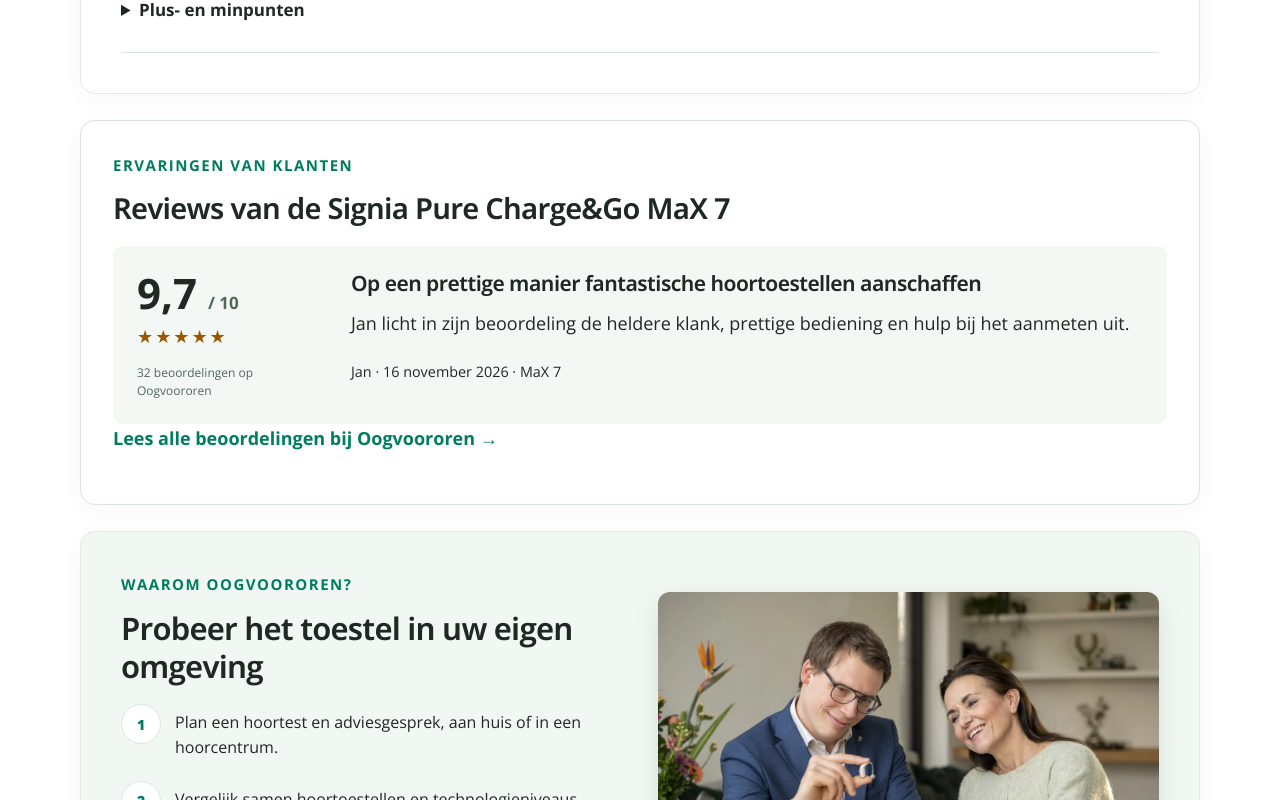
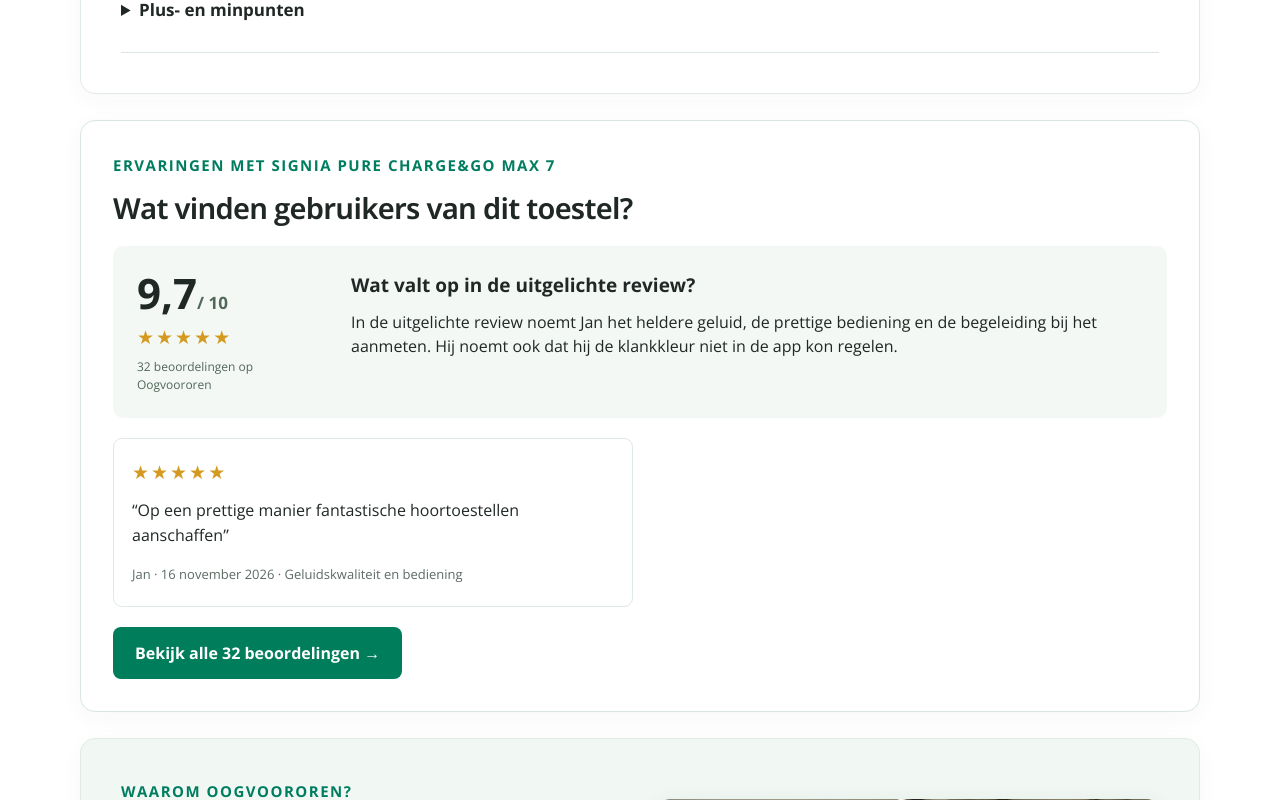
Before and after one commit to jo0stjo0st/oogvoororen-cro, a Next.js app: page /experimenten/signia-max-7 in a window 1280 px wide. Shown: the part 1720-2520 px from the top of the page. Built offline with nearby package versions, Linux system fonts and the light colour scheme.

Commit message:
Share Bernafon review and accessory layouts across product pages

```diff
--- a/src/app/experimenten/signia-max-7/page.tsx
+++ b/src/app/experimenten/signia-max-7/page.tsx
@@ -1,3 +1,5 @@
+import { ProductAccessories } from "@/features/products/product-accessories";
+import { ProductReviews } from "@/features/reviews/product-reviews";
 import type { Metadata } from "next";
 import Image from "next/image";
 import Link from "next/link";
@@ -64,10 +66,11 @@ export default function SigniaMaxProduct(){
    </div>
   </section>
   <section className="cro-complete-reviews-section" id="reviews">
-   <div className="cro-reviews-card"><div className="cro-reviews-head"><div><p className="eyebrow">Ervaringen van klanten</p><h2>Reviews van de Signia Pure Charge&Go MaX 7</h2></div></div>
-    <div className="cro-reviews-summary"><div className="cro-reviews-score"><strong>9,7 <span>/ 10</span></strong><span className="encanta-stars" aria-hidden="true">★★★★★</span><small>32 beoordelingen op Oogvoororen</small></div><div><h3>Op een prettige manier fantastische hoortoestellen aanschaffen</h3><p>Jan licht in zijn beoordeling de heldere klank, prettige bediening en hulp bij het aanmeten uit.</p><small>Jan · 16 november 2026 · MaX 7</small></div></div>
-    <p className="mt-5"><a className="cro-complete-textlink" href={liveProduct+"#reviews"}>Lees alle beoordelingen bij Oogvoororen →</a></p>
-   </div>
+   <ProductReviews source={{
+    productName:maxName, average:9.7, scale:10, count:32, url:liveProduct+"#reviews",
+    summary:"In de uitgelichte review noemt Jan het heldere geluid, de prettige bediening en de begeleiding bij het aanmeten. Hij noemt ook dat hij de klankkleur niet in de app kon regelen.",
+    samples:[{id:1,name:"Jan",rating:10,date:"16 november 2026",topic:"Geluidskwaliteit en bediening",text:"Op een prettige manier fantastische hoortoestellen aanschaffen"}],
+   }}/>
   </section>
   <section className="cro-complete-section cro-complete-service"><div><p className="eyebrow">Waarom Oogvoororen?</p><h2>Probeer het toestel in uw eigen omgeving</h2><ol className="cro-complete-steps"><li><span>1</span><p>Plan een hoortest en adviesgesprek, aan huis of in een hoorcentrum.</p></li><li><span>2</span><p>Vergelijk samen hoortoestellen en technologieniveaus.</p></li><li><span>3</span><p>Probeer uw keuze vrijblijvend uit in gesprekken die voor u tellen.</p></li></ol><a href="#afspraak" className="cro-complete-textlink">Vraag persoonlijk hooradvies aan →</a></div><Image src="/images/audicien-aan-huis/advies-aan-huis.webp" alt="Een audicien bespreekt een hoortoestel tijdens een adviesgesprek" width={760} height={510}/></section>
   <section className="cro-complete-section" id="prijs"><p className="eyebrow">Prijs en vergoeding</p><h2>Wat kost de Signia MaX 7?</h2><PriceChoice/></section>
@@ -90,11 +93,14 @@ export default function SigniaMaxProduct(){
    <details><summary>Handleidingen en productdocumenten</summary><div className="download-links"><a href={manual}>Handleiding Pure Charge&amp;Go MaX (PDF) ↓</a><a href="/documents/signia-max-7-productbrochure.pdf" download>Consumentenbrochure MaX 7 (PDF) ↓</a></div></details>
    <div className="mt-3 border-t border-[#dfe8e1] pt-5"><div className="flex items-center gap-3"><Image unoptimized src={cdn+"sZTcZFko7xpct61F1IvJ1zKgrXe7n2jgZqUtdhWd.png"} width={48} height={48} alt=""/><h3>Signia One-app</h3></div><p>Pas het volume aan, wissel van luisterprogramma en controleer de batterijstatus op uw telefoon.</p><AppDownloads/><p className="mt-4"><Link className="underline" href={maxRoute+"/signia-one"}>Lees hoe Signia One werkt →</Link></p></div>
   </section>
-  <section className="cro-complete-section" id="accessoires"><p className="eyebrow">Aanvullingen voor uw hoortoestel</p><h2>Accessoires, onderhoud en onderdelen</h2>
-   <div className="cro-complete-accessories">{accessories.map(([name,description,price,path,photo])=><article key={name}><Image className="mb-4 h-36 w-full object-contain" unoptimized src={cdn+photo} width={180} height={150} alt={name}/><h3>{name}</h3><p>{description}</p><strong>{name.startsWith("Desktop")?"Inbegrepen":euros(price)}</strong><p className="!min-h-0"><a className="underline" href={"https://oogvoororen.nl/webshop/"+path}>Bekijk {name} →</a></p></article>)}</div>
-   <details className="mt-6"><summary>Onderhoud en vervangende onderdelen</summary><p>Zoek het juiste onderdeel in de webshop voor de Signia MaX 7. Uw audicien kan helpen controleren welke maat of uitvoering u draagt.</p><ul>{maintenance.map(([name,id])=><li key={name}><a className="underline" href={id.startsWith("https://")?id:liveProduct+"#bijproducten"}>{name}</a></li>)}</ul><a className="cro-complete-textlink" href="https://oogvoororen.nl/webshop/onderhoudsartikelen">Bekijk onderhoudsartikelen in de webshop →</a></details>
-   <details><summary>Instructievideo’s voor de Signia MaX</summary><p>Bekijk de productvideo’s voor hulp bij dagelijks gebruik en onderhoud.</p><a className="cro-complete-textlink" href={videos}>Bekijk de instructievideo’s →</a></details>
-  </section>
+  <ProductAccessories
+   title="Accessoires bij uw Signia MaX"
+   items={accessories.map(([name,note,price,path,photo])=>({name,note,href:"https://oogvoororen.nl/webshop/"+path,photo:cdn+photo,priceLabel:name.startsWith("Desktop")?"Inbegrepen bij het toestel":euros(price)}))}
+   maintenance={maintenance.map(([name,id])=>({name,href:id.startsWith("https://")?id:liveProduct+"#bijproducten"}))}
+   guidance="Controleer welk type filter, dome of receiver op uw toestel zit. Uw audicien kan u helpen bij de keuze."
+   videoLink={videos}
+   videoLabel="Bekijk de instructievideo’s voor de Signia MaX"
+  />
   <section className="cro-complete-section"><h2>Veelgestelde vragen</h2>
    <details><summary>Wat is het verschil tussen Signia MaX en Signia IX?</summary><p>MaX is het platform waarop vier netwerken de verwerking van onder meer stemmen, achtergrondgeluid en uw eigen stem op elkaar afstemmen. Deze serie gebruikt de Signia One-app.</p></details>
    <details><summary>Kan ik de MaX 7 aan huis uitproberen?</summary><p>Bij Oogvoororen kunt u een hoortest en adviesgesprek aan huis of in een hoorcentrum aanvragen. Samen bespreekt u of dit toestel bij uw gehoor en wensen past.</p></details>
--- /dev/null
+++ b/src/features/products/product-accessories.tsx
@@ -0,0 +1,40 @@
+import Image from "next/image";
+
+type Accessory = { name: string; href: string; photo: string; note: string; priceLabel?: string };
+
+export function ProductAccessories({title, items, maintenance, guidance, videoLink, videoLabel}: {
+  title: string;
+  items: Accessory[];
+  maintenance: {name: string; href: string}[];
+  guidance: string;
+  videoLink: string;
+  videoLabel: string;
+}) {
+  return (
+    <section className="cro-complete-section" id="accessoires">
+      <h2>{title}</h2>
+      <div className="cro-complete-accessories">
+        {items.map(({name, href, photo, note, priceLabel}) => (
+          <article key={name}>
+            <a href={href} className="encanta-accessory-link">
+              <Image unoptimized src={photo} alt="" width={180} height={140} />
+              <h3>{name}</h3>
+            </a>
+            <p>{note}</p>
+            <strong>{priceLabel}</strong>
+          </article>
+        ))}
+      </div>
+      <details>
+        <summary>Onderhoud en vervangende onderdelen</summary>
+        <h3>Bestellen in de webshop</h3>
+        <p>{guidance}</p>
+        <ul className="encanta-maintenance">
+          {maintenance.map(({name, href}) => <li key={name}><a href={href}>{name} →</a></li>)}
+        </ul>
+        <h3>Instructievideo’s</h3>
+        <p><a href={videoLink}>{videoLabel} →</a></p>
+      </details>
+    </section>
+  );
+}
--- a/src/features/reviews/product-reviews.tsx
+++ b/src/features/reviews/product-reviews.tsx
@@ -1,24 +1,36 @@
 "use client";
 import {useEffect,useState} from "react";
 type Review={id:number;name:string;rating:number;date:string;topic:string;text:string};
+type ReviewSource={productName:string;average:number;scale:5|10;count:number;url:string;summary:string;samples:Review[]};
 const nlTopics=["Spraak in rumoer","Geluidskwaliteit","Comfort","Gebruik en bediening"];
 const frTopics=["Parole dans le bruit","Qualité sonore","Confort","Utilisation et réglages"];
 const nlSamples=["Au restaurant, je suis mieux les conversations qu'avec mon ancien appareil. Quand tout le monde parle en même temps, cela reste difficile.","Le son me semble plus naturel. Avec de la musique forte en arrière-plan, comprendre reste compliqué.","Je porte les appareils toute la journée. Il m'a fallu quelques jours pour m'habituer, puis le réglage a aidé.","Les commandes sont faciles à utiliser et les réglages sont simples.","J'entends davantage de petits bruits chez moi. Certains semblaient forts au début.","Avec ma famille, je remarque une différence. Dans les grands groupes, tout dépend de la place de chacun.","Il a fallu du temps pour trouver le bon réglage. Maintenant, l'écoute est plus reposante.","La musique paraît plus riche qu'avec mon ancien appareil."];
 const nlTexts=["In een restaurant kan ik gesprekken beter volgen dan met mijn vorige toestel. Het blijft wennen als meerdere mensen tegelijk praten.","De geluidskwaliteit voelt natuurlijker dan ik gewend was. Bij harde achtergrondmuziek is verstaan nog steeds lastig.","Ik draag de toestellen de hele dag. De eerste dagen moest ik aan het geluid wennen, maar na de afstelling gaat het prettig.","De bediening is duidelijk en de instellingen zijn gemakkelijk aan te passen. Telefoneren werkt voor mij goed.","Ik hoor meer kleine geluiden in huis. Dat is prettig, maar sommige geluiden waren in het begin wat fel.","Bij gesprekken met familie merk ik verschil. In grote groepen blijft het afhankelijk van waar iedereen zit.","Het kostte tijd om de juiste afstelling te vinden. Inmiddels ervaar ik meer rust bij het luisteren.","Muziek klinkt voller dan bij mijn oude hoorapparaat. Ik ben vooral tevreden over de details."];
-export function ProductReviews({locale="nl",compact=false}:{locale?:"nl"|"fr";compact?:boolean}){
+export function ProductReviews({locale="nl",compact=false,source}:{locale?:"nl"|"fr";compact?:boolean;source?:ReviewSource}){
  const fr=locale==="fr";const topics=fr?frTopics:nlTopics;
- const reviews:Review[]=Array.from({length:80},(_,i)=>({id:i+1,name:["Maria V.","Jan D.","Annie B.","Peter K.","Els M.","Robert S.","Ingrid P.","Herman L."][i%8],rating:i%13===0?3:i%5===0?4:5,date:`2026-${String(10-Math.floor(i/12)).padStart(2,"0")}-${String(1+i%27).padStart(2,"0")}`,topic:topics[i%4],text:(fr?nlSamples:nlTexts)[i%8]}));
- const average=(reviews.reduce((a,r)=>a+r.rating,0)/reviews.length).toFixed(1).replace(".",",");
+ const reviews:Review[]=source?.samples ?? Array.from({length:80},(_,i)=>({id:i+1,name:["Maria V.","Jan D.","Annie B.","Peter K.","Els M.","Robert S.","Ingrid P.","Herman L."][i%8],rating:i%13===0?3:i%5===0?4:5,date:`2026-${String(10-Math.floor(i/12)).padStart(2,"0")}-${String(1+i%27).padStart(2,"0")}`,topic:topics[i%4],text:(fr?nlSamples:nlTexts)[i%8]}));
+ const average=(source?.average ?? reviews.reduce((a,r)=>a+r.rating,0)/reviews.length).toFixed(1).replace(".",",");
+ const scale=source?.scale ?? 5;
  const [open,setOpen]=useState(false),[topic,setTopic]=useState("all"),[rating,setRating]=useState("all"),[sort,setSort]=useState("recent"),[visible,setVisible]=useState(8);
  useEffect(()=>{document.body.style.overflow=open?"hidden":"";return()=>{document.body.style.overflow=""}},[open]);
  useEffect(()=>{const fn=(e:KeyboardEvent)=>{if(e.key==="Escape")setOpen(false)};window.addEventListener("keydown",fn);return()=>window.removeEventListener("keydown",fn)},[]);
  const filtered=reviews.filter(r=>(topic==="all"||r.topic===topic)&&(rating==="all"||r.rating===Number(rating))).sort((a,b)=>sort==="high"?b.rating-a.rating:sort==="low"?a.rating-b.rating:b.date.localeCompare(a.date));
- const stars=(n:number)=><span className="cro-reviews-stars" aria-label={n+(fr?" étoiles sur 5":" van 5 sterren")}>{"★".repeat(n)}{"☆".repeat(5-n)}</span>;
+ const stars=(n:number)=>{
+  const filled=Math.round(5*n/scale);
+  return <span className="cro-reviews-stars" role="img" aria-label={n+(fr?" sur ":" van ")+scale}>{"★".repeat(filled)}{"☆".repeat(5-filled)}</span>;
+ };
  return <div className="cro-reviews-card cro-integrated-reviews">
-  <div className="cro-reviews-head"><div><p className="eyebrow">{fr?"Avis sur le Bernafon Encanta 400 Pro":"Ervaringen met de Bernafon Encanta 400 Pro"}</p><h2>{fr?"Que pensent les utilisateurs de cet appareil ?":"Wat vinden gebruikers van dit toestel?"}</h2></div><span className="cro-reviews-demo">{fr?"Données fictives":"Demo-inhoud"}</span></div>
-  <div className="cro-reviews-summary"><div className="cro-reviews-score"><strong>{average}<span>/ 5</span></strong>{stars(5)}<small>{fr?"80 avis fictifs":"80 fictieve beoordelingen"}</small></div><div className="cro-reviews-insights"><strong>{fr?"Synthèse des avis (exemple IA)":"Samenvatting van ervaringen (AI-voorbeeld)"}</strong><p>{fr?"Dans ces avis fictifs, les utilisateurs évoquent surtout la compréhension des conversations, la richesse des sons et le temps nécessaire pour s'habituer aux réglages. Les expériences restent variées dans les groupes bruyants.":"In deze fictieve ervaringen komen vooral gesprekken verstaan, geluidsdetails en wennen aan de afstelling terug. In drukke groepen zijn de ervaringen wisselend."}</p><small>{fr?"Démonstration uniquement. À remplacer par une synthèse vérifiée des véritables avis clients.":"Uitsluitend demo. Later vervangen door een gecontroleerde samenvatting van echte reviews."}</small></div></div>
+  <div className="cro-reviews-head"><div><p className="eyebrow">{source ? "Ervaringen met "+source.productName : fr?"Avis sur le Bernafon Encanta 400 Pro":"Ervaringen met de Bernafon Encanta 400 Pro"}</p><h2>{fr?"Que pensent les utilisateurs de cet appareil ?":"Wat vinden gebruikers van dit toestel?"}</h2></div>{!source&&<span className="cro-reviews-demo">{fr?"Données fictives":"Demo-inhoud"}</span>}</div>
+  <div className="cro-reviews-summary">
+   <div className="cro-reviews-score"><strong>{average}<span>/ {scale}</span></strong>{stars(source?.average ?? 5)}<small>{source ? source.count+" beoordelingen op Oogvoororen" : fr?"80 avis fictifs":"80 fictieve beoordelingen"}</small></div>
+   <div className="cro-reviews-insights">
+    <strong>{source ? "Wat valt op in de uitgelichte review?" : fr?"Synthèse des avis (exemple IA)":"Samenvatting van ervaringen (AI-voorbeeld)"}</strong>
+    <p>{source?.summary ?? (fr?"Dans ces avis fictifs, les utilisateurs évoquent surtout la compréhension des conversations, la richesse des sons et le temps nécessaire pour s'habituer aux réglages. Les expériences restent variées dans les groupes bruyants.":"In deze fictieve ervaringen komen vooral gesprekken verstaan, geluidsdetails en wennen aan de afstelling terug. In drukke groepen zijn de ervaringen wisselend.")}</p>
+    {!source&&<small>{fr?"Démonstration uniquement. À remplacer par une synthèse vérifiée des véritables avis clients.":"Uitsluitend demo. Later vervangen door een gecontroleerde samenvatting van echte reviews."}</small>}
+   </div>
+  </div>
   <div className="cro-reviews-preview">{reviews.slice(0,compact?1:2).map(r=><article key={r.id}>{stars(r.rating)}<p>“{r.text}”</p><small>{r.name} · {r.date} · {r.topic}</small></article>)}</div>
-  <button className="cro-reviews-button" onClick={()=>{setOpen(true);setVisible(8)}}>{fr?"Lire les 80 avis":"Bekijk alle 80 beoordelingen"} →</button>
+  {source ? <a className="cro-reviews-button inline-block" href={source.url}>Bekijk alle {source.count} beoordelingen →</a> : <button type="button" className="cro-reviews-button" onClick={()=>{setOpen(true);setVisible(8)}}>{fr?"Lire les 80 avis":"Bekijk alle 80 beoordelingen"} →</button>}
   {open&&<div className="cro-reviews-overlay" onMouseDown={e=>{if(e.target===e.currentTarget)setOpen(false)}}><section role="dialog" aria-modal="true" aria-label={fr?"Tous les avis":"Alle beoordelingen"} className="cro-reviews-dialog">
    <div className="cro-reviews-dialog-header"><div><span className="cro-reviews-demo">{fr?"Avis fictifs":"Demo-inhoud"}</span><h2>{fr?"Tous les avis":"Alle beoordelingen"} ({filtered.length})</h2><p><strong>{average}/5</strong> · {fr?"80 avis sur cet appareil":"80 beoordelingen van dit toestel"}</p></div><button className="cro-reviews-close" onClick={()=>setOpen(false)} aria-label={fr?"Fermer":"Sluiten"}>×</button></div>
    <div className="cro-reviews-filters"><label>{fr?"Sujet":"Onderwerp"}<select value={topic} onChange={e=>{setTopic(e.target.value);setVisible(8)}}><option value="all">{fr?"Tous les sujets":"Alle onderwerpen"}</option>{topics.map(t=><option key={t}>{t}</option>)}</select></label><label>{fr?"Note":"Beoordeling"}<select value={rating} onChange={e=>{setRating(e.target.value);setVisible(8)}}><option value="all">{fr?"Toutes les notes":"Alle scores"}</option>{[5,4,3,2,1].map(n=><option key={n} value={n}>{n} {fr?"étoiles":"sterren"}</option>)}</select></label><label>{fr?"Trier":"Sorteren"}<select value={sort} onChange={e=>setSort(e.target.value)}><option value="recent">{fr?"Plus récents":"Nieuwste eerst"}</option><option value="high">{fr?"Meilleures notes":"Hoogste score"}</option><option value="low">{fr?"Notes les plus basses":"Laagste score"}</option></select></label></div>
```
Also changed, not shown: src/features/products/encanta-details.tsx (+12 -29 lines).
